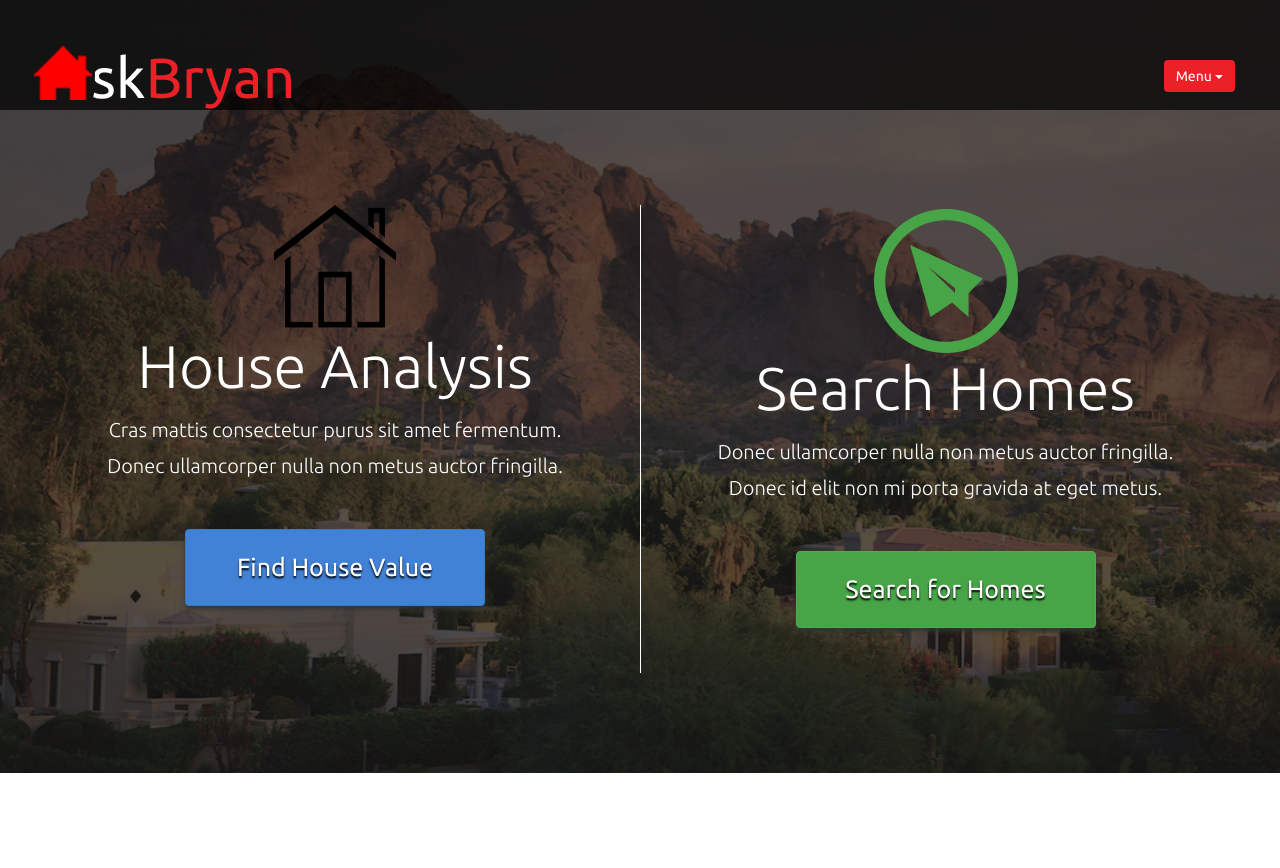
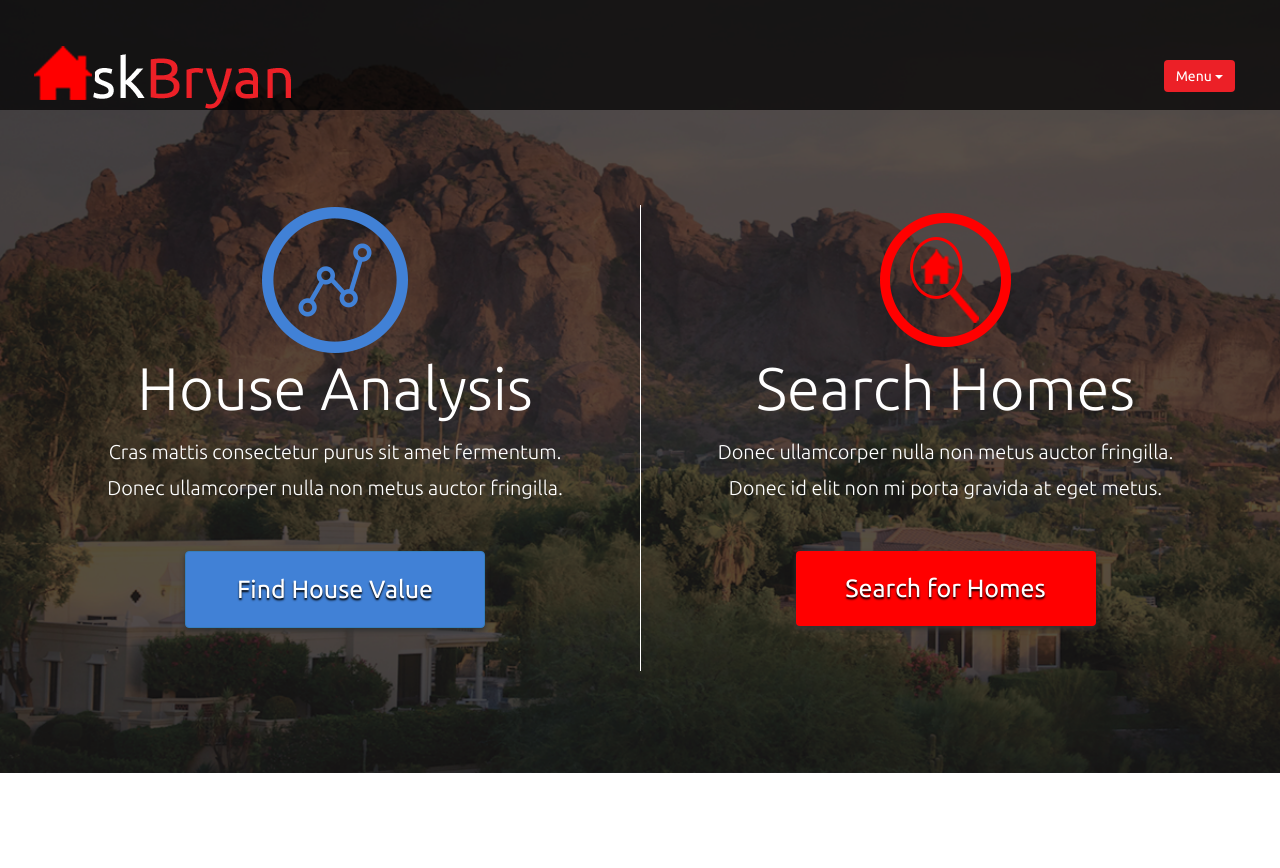
Before and after one commit to tazemebro/wordpress-enviroment, a WordPress theme: the page made by themes/askbryan/index.php in a window 1280 px wide. Shown: the top 868 px of the page. Run offline with PHP 8.4 and a stand-in for WordPress, Linux system fonts and the light colour scheme; the site name, menu and one post (Sample post) are stand-ins, and other content is empty.

Commit message:
ask bryan
ask bryan

```diff
--- a/themes/askbryan/index.php
+++ b/themes/askbryan/index.php
@@ -19,7 +19,7 @@
 <div class="container-fluid home-bg">
 		<div class="row hero clear">
 			<div class="estimate col-md-6 container">
-				<div class="col-md-12" style="text-align: center;"><img src="<?php bloginfo ('template_directory'); ?>/css/images/house.png"/></div>
+				<div class="col-md-12" style="text-align: center;"><img src="<?php bloginfo ('template_directory'); ?>/css/images/icon-ana.png"/></div>
 				<h2>House Analysis</h2>
 					<br/>
 				<p>Cras mattis consectetur purus sit amet fermentum.<br />Donec ullamcorper nulla non metus auctor fringilla.</p>
@@ -29,7 +29,7 @@
 			</div>
 
 			<div class="reports col-md-6 container">
-							<div class="col-md-12" style="text-align: center;"><img src="<?php bloginfo ('template_directory'); ?>/css/images/icon-plane.png"/></div>
+							<div class="col-md-12" style="text-align: center;"><img src="<?php bloginfo ('template_directory'); ?>/css/images/house.png"/></div>
 				<h2>Search Homes</h2>
 					<br/>
 				<p>Donec ullamcorper nulla non metus auctor fringilla.<br />Donec id elit non mi porta gravida at eget metus.</p>
--- a/themes/askbryan/style.css
+++ b/themes/askbryan/style.css
@@ -88,7 +88,8 @@ h6 					{ font-weight:bold; color: black; /* This helps to identify headings at
 	margin: 0px 20px 0px 0px;
 }
 .btn-success{
-	background: #47a447;
+	background: #ff0000;
+	border: none;
 }
 .btn-danger{
 	background: #ec2027;
```
Also changed, not shown: themes/askbryan/css/images/house.png.
